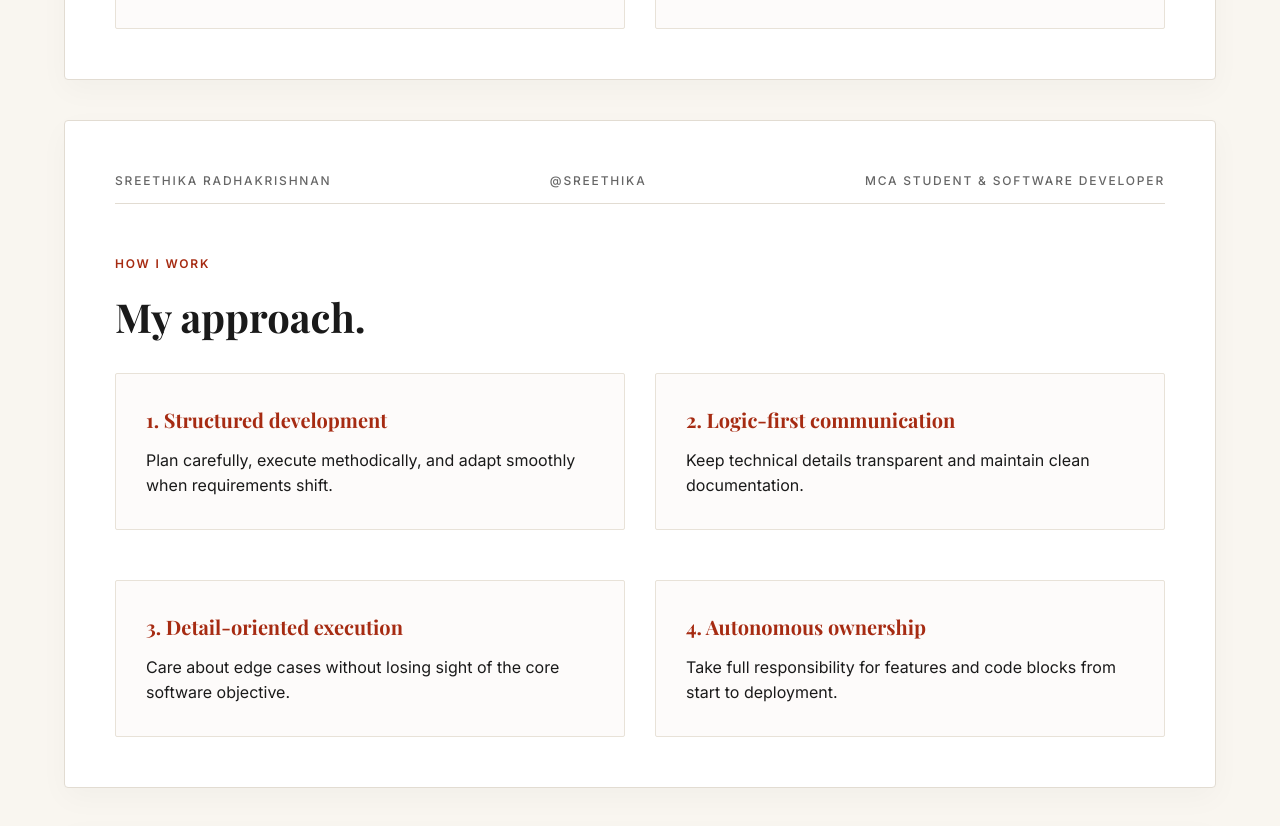
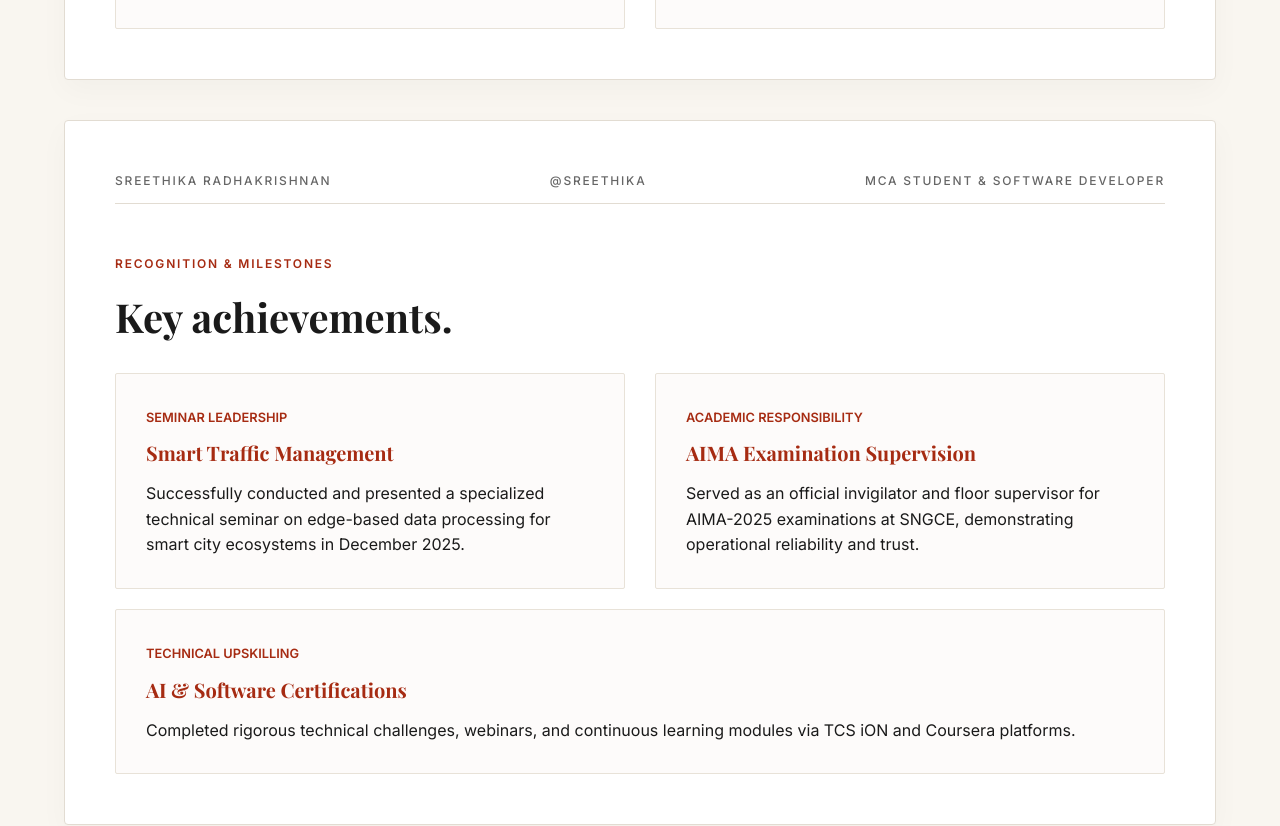
Before and after one commit to Sr-2525/Portfolio, a React app: page / in a window 1280 px wide. Shown: the part 3600-4426 px from the top of the page. Built offline with nearby package versions, Linux system fonts and the light colour scheme; the HTML template or start-up script is replaced by a standard one; a web font is replaced by a local one.

Commit message:
Added dedicated Achievements editorial section

```diff
--- a/src/App.jsx
+++ b/src/App.jsx
@@ -4,6 +4,7 @@ import Journey from './components/Journey'
 import Skills from './components/Skills'
 import Strengths from './components/Strengths'
 import Projects from './components/Projects'
+import Achievements from './components/Achievements'
 import Approach from './components/Approach'
 import Beyond from './components/Beyond'
 import Goals from './components/Goals'
@@ -18,6 +19,7 @@ function App() {
       <Skills />
       <Strengths />
       <Projects />
+      <Achievements />
       <Approach />
       <Beyond />
       <Goals />
--- a/src/components/Achievements.jsx
+++ b/src/components/Achievements.jsx
@@ -1,21 +1,30 @@
+import TopHeader from './TopHeader'
+
 function Achievements() {
   return (
-    <section>
-      <h2>Certifications & Experience</h2>
+    <section className="slide-section">
+      <TopHeader />
+      <div className="section-tracker">RECOGNITION &amp; MILESTONES</div>
+      <h2 className="main-heading">Key achievements.</h2>
 
-      <div>
-        <h3>Edge-Based Smart Traffic Management Seminar</h3>
-        <p>Conducted a specialized technical seminar in December 2025 on processing traffic data locally at edge devices for smart city ecosystems.</p>
+      <div className="grid-2">
+        <div className="editorial-card">
+          <span style={{ fontSize: '0.8rem', color: '#A62B12', fontWeight: 600, textTransform: 'uppercase' }}>Seminar Leadership</span>
+          <h3 style={{ marginTop: '8px' }}>Smart Traffic Management</h3>
+          <p style={{ marginTop: '10px' }}>Successfully conducted and presented a specialized technical seminar on edge-based data processing for smart city ecosystems in December 2025.</p>
+        </div>
+
+        <div className="editorial-card">
+          <span style={{ fontSize: '0.8rem', color: '#A62B12', fontWeight: 600, textTransform: 'uppercase' }}>Academic Responsibility</span>
+          <h3 style={{ marginTop: '8px' }}>AIMA Examination Supervision</h3>
+          <p style={{ marginTop: '10px' }}>Served as an official invigilator and floor supervisor for AIMA-2025 examinations at SNGCE, demonstrating operational reliability and trust.</p>
+        </div>
       </div>
 
-      <div>
-        <h3>Academic Examination Supervision</h3>
-        <p>Served as an invigilator and floor supervisor for AIMA examinations at SNGCE, demonstrating leadership and operational reliability.</p>
-      </div>
-
-      <div>
-        <h3>Professional Development & AI Training</h3>
-        <p>Completed targeted technical challenges and AI webinars via TCS iON and advanced continuous learning tracks through Coursera.</p>
+      <div className="editorial-card" style={{ marginTop: '20px' }}>
+        <span style={{ fontSize: '0.8rem', color: '#A62B12', fontWeight: 600, textTransform: 'uppercase' }}>Technical Upskilling</span>
+        <h3 style={{ marginTop: '8px' }}>AI &amp; Software Certifications</h3>
+        <p style={{ marginTop: '10px' }}>Completed rigorous technical challenges, webinars, and continuous learning modules via TCS iON and Coursera platforms.</p>
       </div>
     </section>
   )
```
